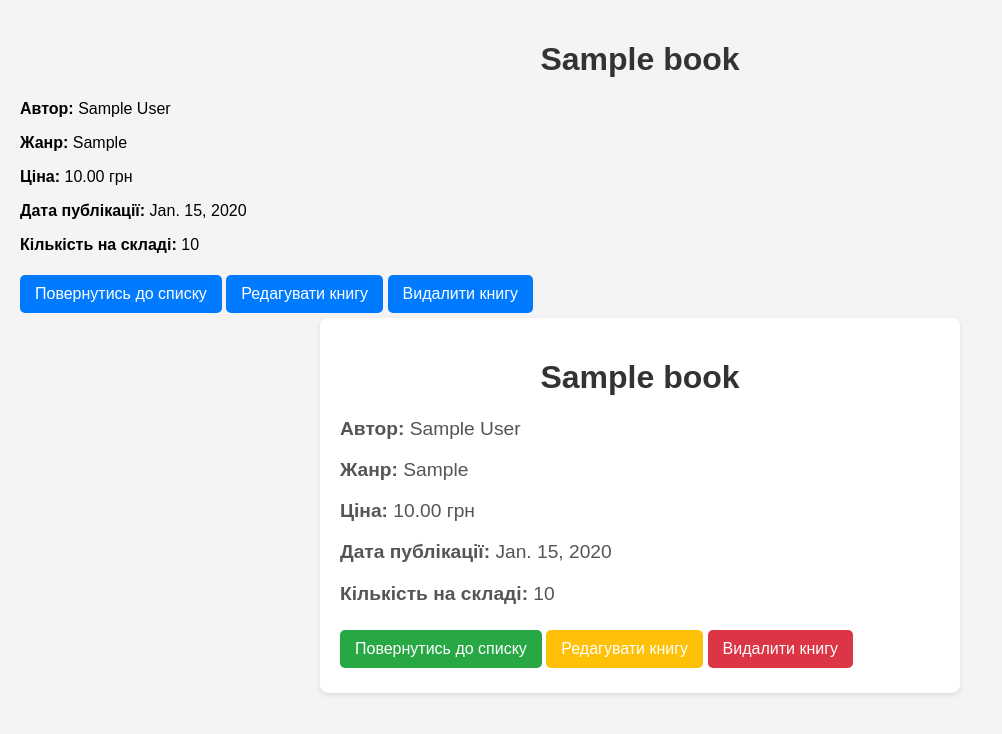
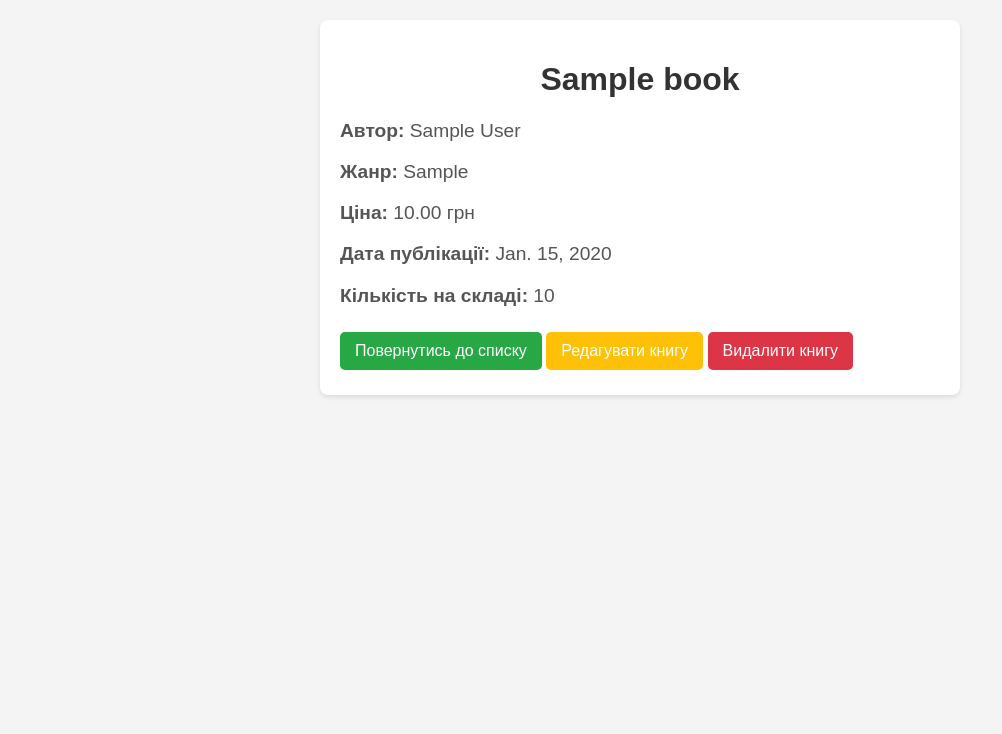
Before and after one commit to lisakaminska/Brewed_tales, a Django app: page /cafe_book_space/books/1/ in a window 1280 px wide. Shown: the top 734 px of the page, without its empty margins (0-1002 px from the left). Run offline with Django 5.2, Linux system fonts and the light colour scheme; tables that the repository leaves empty hold one stand-in row (values such as "Sample post").

Commit message:
took duplicated text from book detail

```diff
--- a/brewed_tales/cafe_book_space/templates/cafe_book_space/book_detail.html
+++ b/brewed_tales/cafe_book_space/templates/cafe_book_space/book_detail.html
@@ -61,15 +61,7 @@
     </style>
 </head>
 <body>
-    <h1>{{ book.title }}</h1>
-    <p><strong>Автор:</strong> {{ book.author }}</p>
-    <p><strong>Жанр:</strong> {{ book.genre }}</p>
-    <p><strong>Ціна:</strong> {{ book.price }} грн</p>
-    <p><strong>Дата публікації:</strong> {{ book.publish_date }}</p>
-    <p><strong>Кількість на складі:</strong> {{ book.stock }}</p>
-    <a href="{% url 'cafe_book_space:book_list' %}">Повернутись до списку</a>
-    <a href="{% url 'cafe_book_space:update_book' book.id %}">Редагувати книгу</a>
-    <a href="{% url 'cafe_book_space:delete_book' book.id %}">Видалити книгу</a>
+
     <div class="container">
         <h1>{{ book.title }}</h1>
         <div class="book-info">
```
